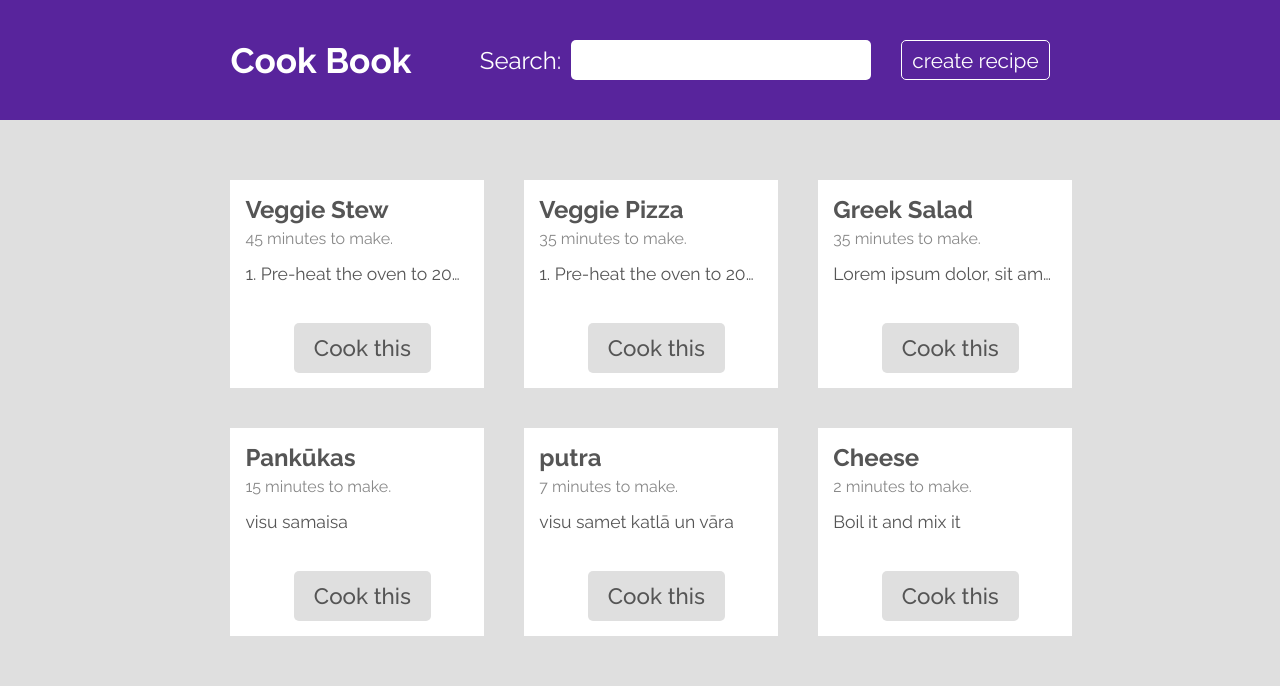
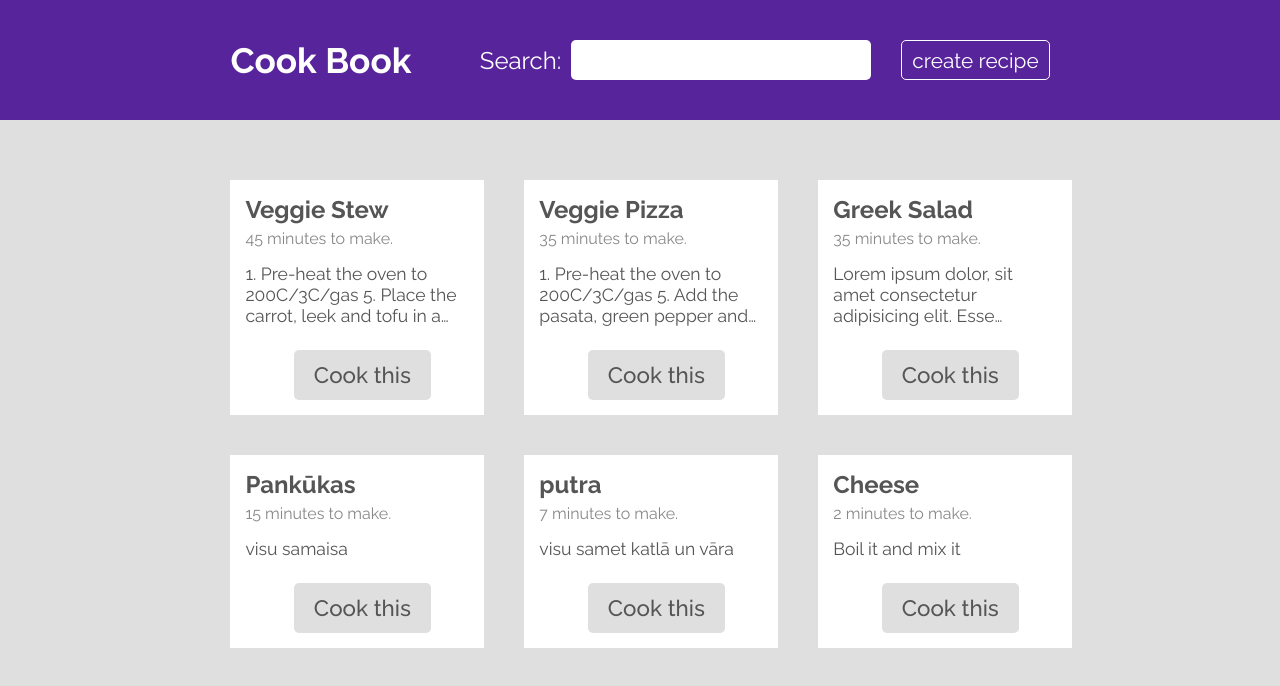
Before and after one commit to matiss-norenbergs/cook-book, a React (Create React App) app: page / in a window 1280 px wide. Shown: the top 686 px of the page. Built offline with nearby package versions, Linux system fonts and the light colour scheme; data requests are answered from the project's data file.

Commit message:
Added line ellipsis for recipe cooking method text

```diff
--- a/src/components/recipesList/RecipesList.css
+++ b/src/components/recipesList/RecipesList.css
@@ -38,13 +38,15 @@
 }
 
 .recipe-list .recipe p{
-    color: var(--textDark);;
-    height: 60px;
+    color: var(--textDark);
     margin-top: 15px;
+    margin-bottom: 1.5rem;
     font-size: 1.1rem;
+    overflow: hidden;
     text-overflow: ellipsis;
-    white-space: nowrap;
-    overflow: hidden;
+    display: -webkit-box;
+    -webkit-line-clamp: 3;
+    -webkit-box-orient: vertical;
 }
 
 .recipe-list .recipe div{
```
